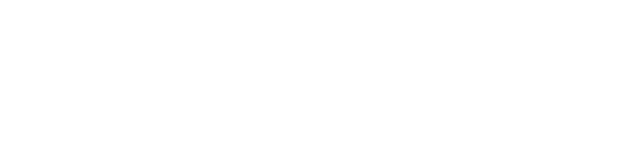
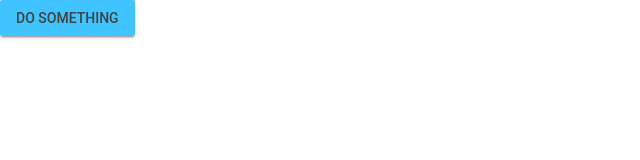
Before and after one commit to darrencauthon/absorb, a plain HTML site: page ui/index.html in a window 1280 px wide. Shown: the whole page, without its empty margins (0-640 px from the left). Drawn offline with nearby package versions, Linux system fonts and the light colour scheme.

Commit message:
Pick a scheme and drop in the first button.

```diff
--- a/ui/index.html
+++ b/ui/index.html
@@ -2,8 +2,12 @@
 <head>
   <link rel="stylesheet" href="https://fonts.googleapis.com/icon?family=Material+Icons">
   <link rel="stylesheet" href="https://code.getmdl.io/1.1.3/material.indigo-pink.min.css">
+  <link rel="stylesheet" href="https://code.getmdl.io/1.1.3/material.blue_grey-light_blue.min.css" />
   <script defer src="https://code.getmdl.io/1.1.3/material.min.js"></script>
 </head>
 <body>
+<button class="mdl-button mdl-js-button mdl-button--raised mdl-js-ripple-effect mdl-button--accent">
+  Do Something
+  </button>
 </body>
 </html>
```
